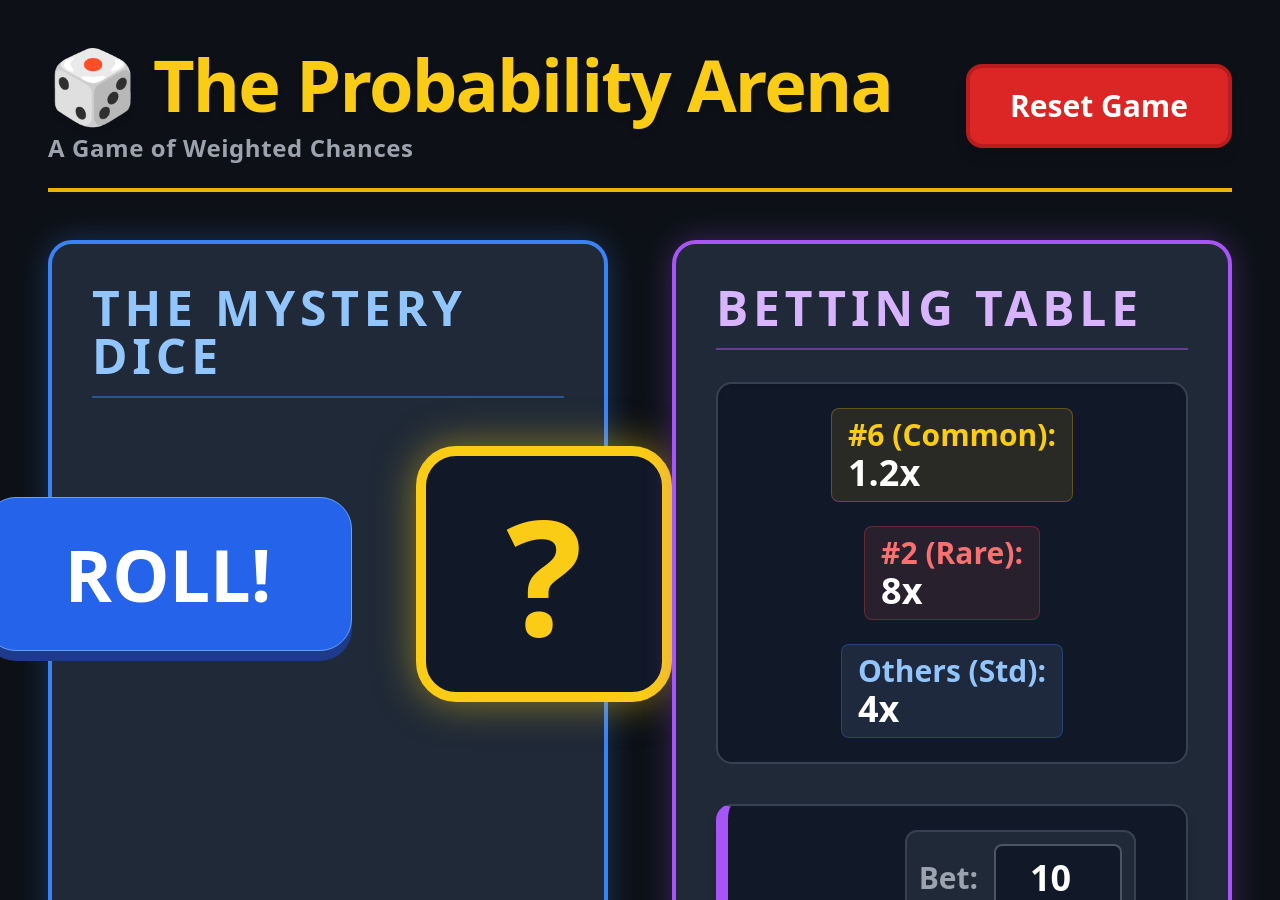
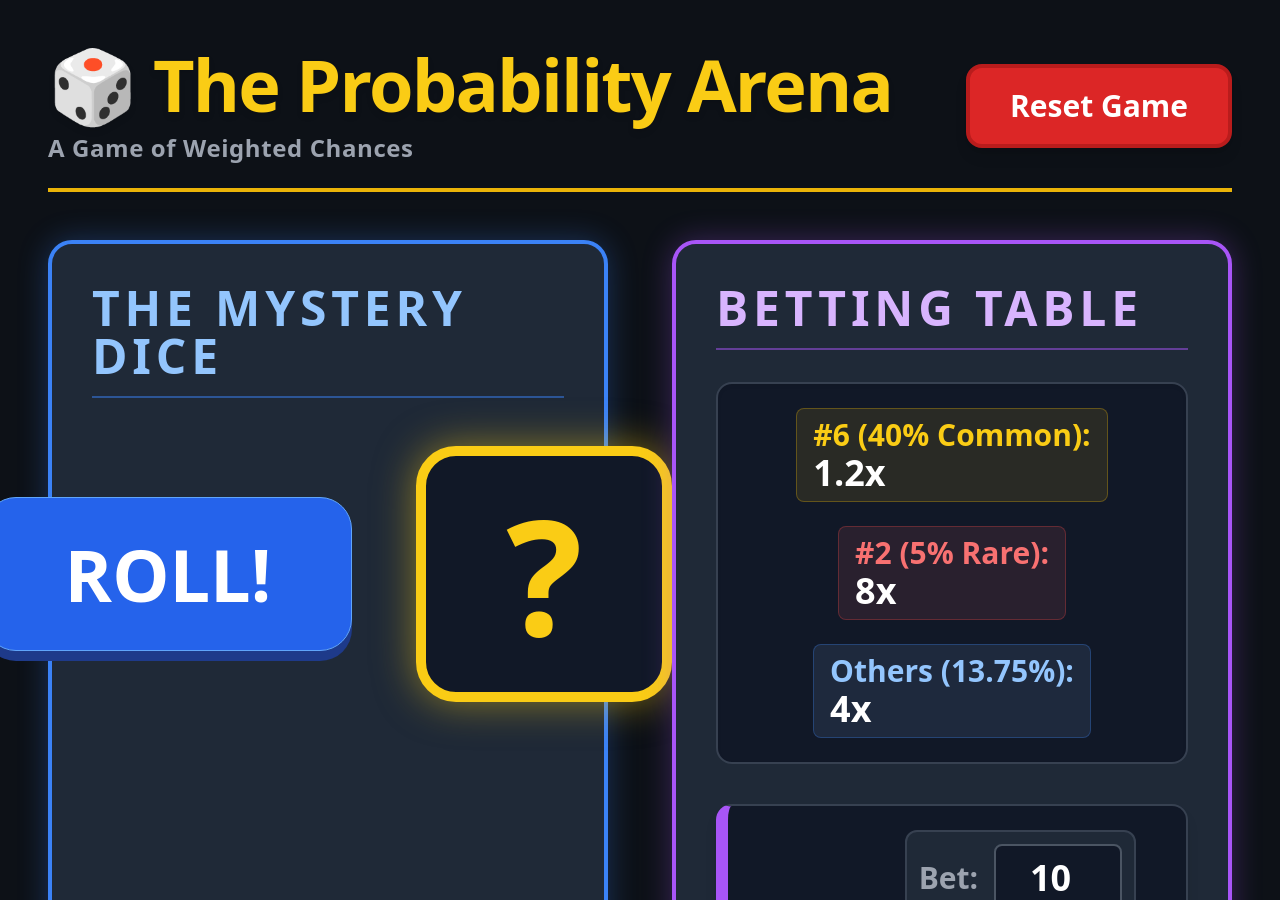
Before and after one commit to milligan-mathematics/courses, a Jekyll site: the page 090-111-171 Math Lab/probability-arena.html, which Jekyll copies as it is, in a window 1280 px wide and 900 px high. Built offline with Jekyll 4.4.1, drawn with Linux system fonts in a browser that asks for light colours; nearby versions of some CDN libraries.

Commit message:
Update labels and fix histogram scaling

```diff
--- a/090-111-171 Math Lab/probability-arena.html
+++ b/090-111-171 Math Lab/probability-arena.html
@@ -109,13 +109,13 @@
 
                 <div class="bg-gray-900 p-6 rounded-2xl border-2 border-gray-700 mb-10 shadow-inner flex flex-wrap gap-6 justify-center text-3xl font-bold">
                     <div class="flex items-center gap-3">
-                        <span class="text-yellow-400 bg-yellow-400/10 px-4 py-2 rounded-lg border border-yellow-500/30">#6 (Common): <br/><span class="text-4xl text-white">1.2x</span></span>
+                        <span class="text-yellow-400 bg-yellow-400/10 px-4 py-2 rounded-lg border border-yellow-500/30">#6 (40% Common): <br/><span class="text-4xl text-white">1.2x</span></span>
                     </div>
                     <div class="flex items-center gap-3">
-                        <span class="text-red-400 bg-red-400/10 px-4 py-2 rounded-lg border border-red-500/30">#2 (Rare): <br/><span class="text-4xl text-white">8x</span></span>
+                        <span class="text-red-400 bg-red-400/10 px-4 py-2 rounded-lg border border-red-500/30">#2 (5% Rare): <br/><span class="text-4xl text-white">8x</span></span>
                     </div>
                     <div class="flex items-center gap-3">
-                        <span class="text-blue-300 bg-blue-300/10 px-4 py-2 rounded-lg border border-blue-500/30">Others (Std): <br/><span class="text-4xl text-white">4x</span></span>
+                        <span class="text-blue-300 bg-blue-300/10 px-4 py-2 rounded-lg border border-blue-500/30">Others (13.75%): <br/><span class="text-4xl text-white">4x</span></span>
                     </div>
                 </div>
 
@@ -194,11 +194,15 @@
         function updateGraph() {
             totalRollsEl.innerText = `Rolls: ${totalRolls}`;
 
-            // To make bars scale dynamically based on the highest frequency
-            let maxFreq = Math.max(...Object.values(frequencies), 5); // At least scale to 5
+            // To make it look like a histogram that grows rather than shrinks,
+            // we use a scale that only expands when a bar hits the edge.
+            // We'll start with a scale of 10 and expand in increments of 10.
+            let highestVal = Math.max(...Object.values(frequencies));
+            let currentScale = Math.ceil(highestVal / 10) * 10;
+            if (currentScale < 10) currentScale = 10;
 
             for (let i = 1; i <= 6; i++) {
-                let pct = (frequencies[i] / maxFreq) * 100;
+                let pct = (frequencies[i] / currentScale) * 100;
                 document.getElementById(`bar-${i}`).style.width = pct + '%';
                 document.getElementById(`count-${i}`).innerText = frequencies[i];
             }
```
